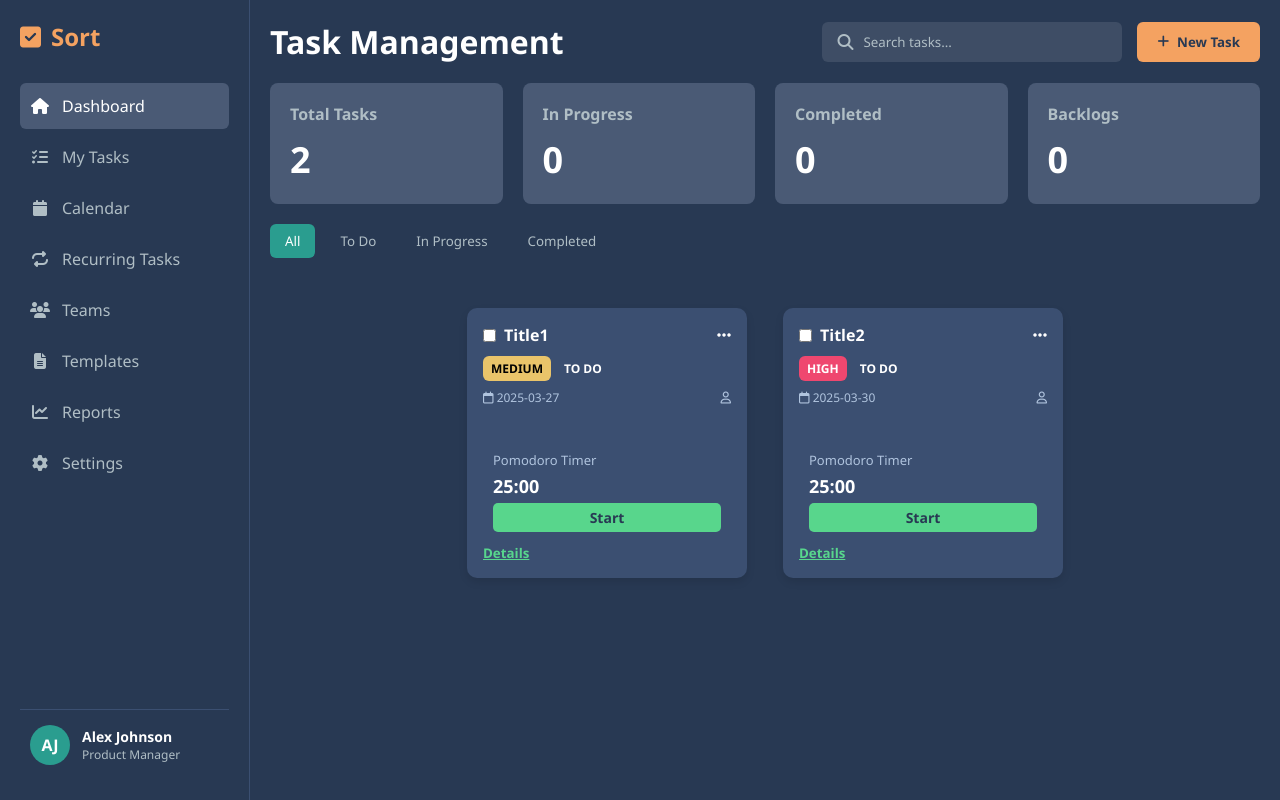
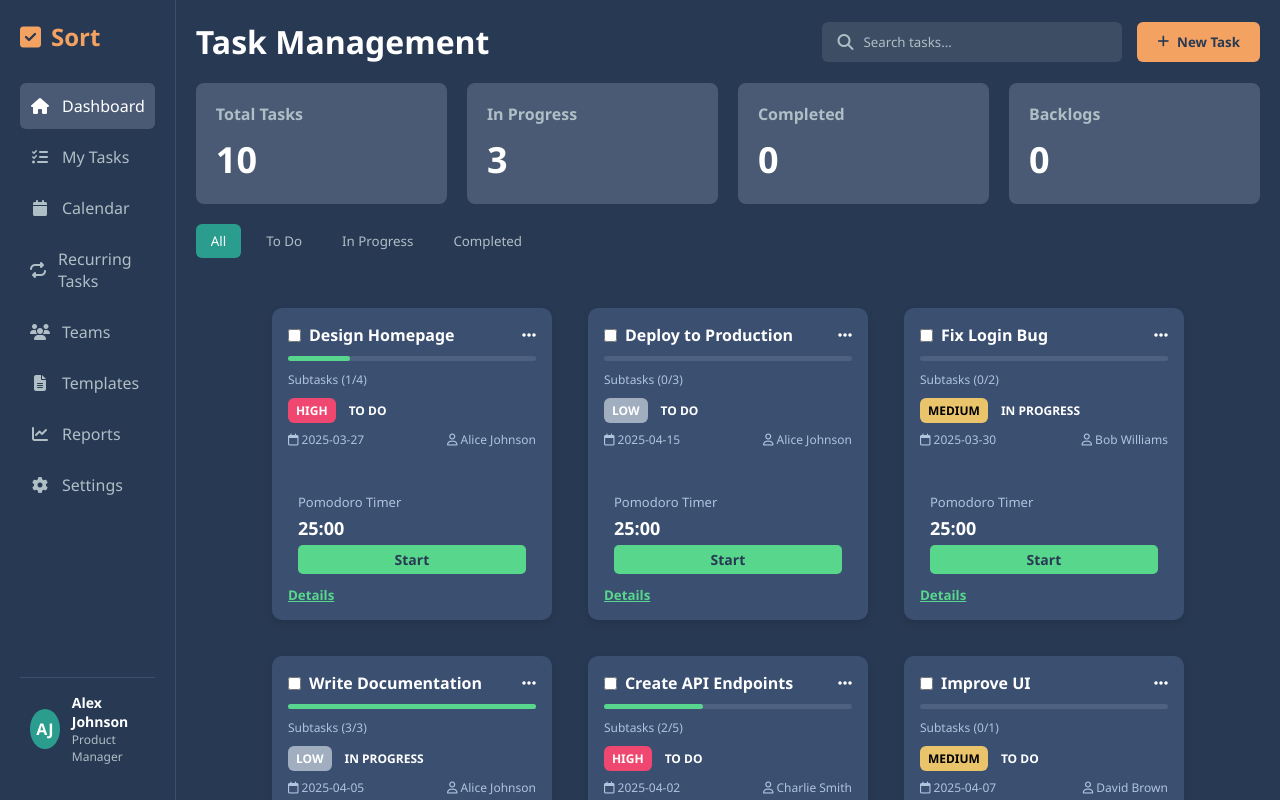
Before and after one commit to AdityaPaliwal25/Task-Management, a React (Vite) app: page / in a window 1280 px wide. Built offline with nearby package versions, Linux system fonts and the light colour scheme.

Commit message:
added more sample users for better understanding

```diff
--- a/src/App.jsx
+++ b/src/App.jsx
@@ -13,29 +13,16 @@ function App() {
   let todayDate = new Date().toISOString().split("T")[0];
   console.log("today",todayDate);
     const [tasks, setTasks] = useState([
-      {
-        id:uuidv4(),
-        title: "Title1",
-        description: "",
-        startDate: todayDate,
-        dueDate: "2025-03-27",
-        assignee: "",
-        priority: "Medium",
-        status: "To Do", // Default status
-        subtasks: { completed: 0, total: 0 },
-        recurring: false, // Default false
-      }, {
-        id:uuidv4(),
-        title: "Title2",
-        description: "",
-        startDate: todayDate,
-        dueDate: "2025-03-30",
-        assignee: "",
-        priority: "High",
-        status: "To Do", // Default status
-        subtasks: { completed: 0, total: 0 },
-        recurring: false, // Default false
-      }
+      { id: uuidv4(), title: "Design Homepage", assignee: "Alice Johnson", priority: "High", status: "To Do", startDate: todayDate, dueDate: "2025-03-27", subtasks: { completed: 1, total: 4 }, recurring: false },
+      { id: uuidv4(), title: "Deploy to Production", assignee: "Alice Johnson", priority: "Low", status: "To Do", startDate: todayDate, dueDate: "2025-04-15", subtasks: { completed: 0, total: 3 }, recurring: false },
+      { id: uuidv4(), title: "Fix Login Bug", assignee: "Bob Williams", priority: "Medium", status: "In Progress", startDate: todayDate, dueDate: "2025-03-30", subtasks: { completed: 0, total: 2 }, recurring: false },
+      { id: uuidv4(), title: "Write Documentation", assignee: "Alice Johnson", priority: "Low", status: "In Progress", startDate: todayDate, dueDate: "2025-04-05", subtasks: { completed: 3, total: 3 }, recurring: false },
+      { id: uuidv4(), title: "Create API Endpoints", assignee: "Charlie Smith", priority: "High", status: "To Do", startDate: todayDate, dueDate: "2025-04-02", subtasks: { completed: 2, total: 5 }, recurring: false },
+      { id: uuidv4(), title: "Improve UI", assignee: "David Brown", priority: "Medium", status: "To Do", startDate: todayDate, dueDate: "2025-04-07", subtasks: { completed: 0, total: 1 }, recurring: false },
+      { id: uuidv4(), title: "Test Payment Gateway", assignee: "Bob Williams", priority: "Low", status: "In Progress", startDate: todayDate, dueDate: "2025-04-12", subtasks: { completed: 1, total: 4 }, recurring: false },
+      { id: uuidv4(), title: "Security Audit", assignee: "Charlie Smith", priority: "High", status: "To Do", startDate: todayDate, dueDate: "2025-04-20", subtasks: { completed: 0, total: 2 }, recurring: false },
+      { id: uuidv4(), title: "Optimize Database", assignee: "Charlie Smith", priority: "High", status: "To Do", startDate: todayDate, dueDate: "2025-04-10", subtasks: { completed: 0, total: 2 }, recurring: false },
+      { id: uuidv4(), title: "Setup CI/CD Pipeline", assignee: "David Brown", priority: "High", status: "To Do", startDate: todayDate, dueDate: "2025-04-17", subtasks: { completed: 1, total: 5 }, recurring: false },
     ]);
   return (
     <div className="app-container">
```
